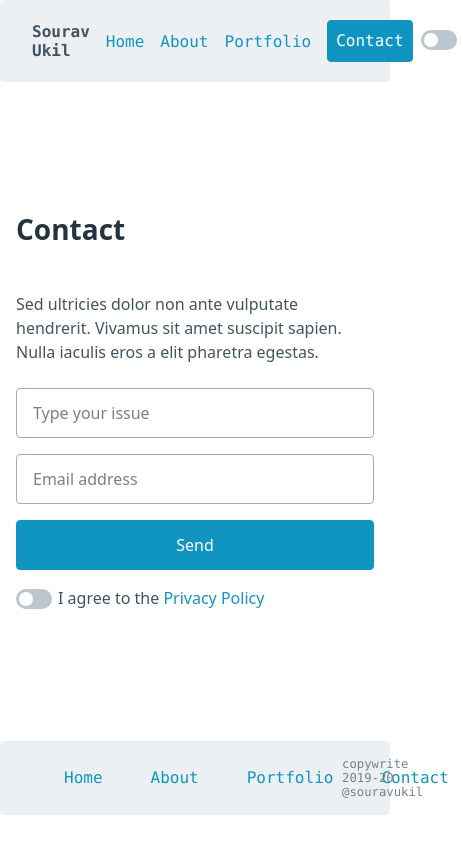
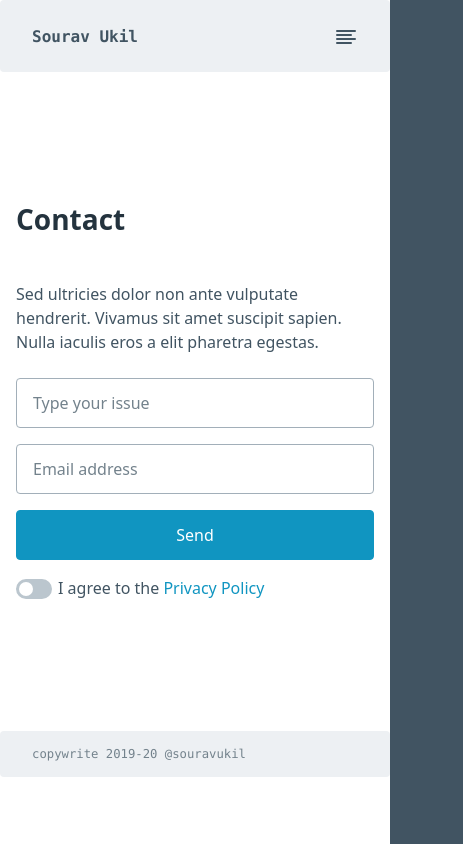
Before and after one commit to souravsspace/nomal-site.github.io, a React (Vite) app: page /contact in a window 390 px wide. Shown: the whole page, 463 px wide, since content can reach past the window. Built offline with nearby package versions, Linux system fonts and the light colour scheme.

Commit message:
a litte website does nothing

```diff
--- a/package.json
+++ b/package.json
@@ -13,6 +13,7 @@
   "dependencies": {
     "react": "^18.2.0",
     "react-dom": "^18.2.0",
+    "react-icons": "^4.10.1",
     "react-router-dom": "^6.15.0"
   },
   "devDependencies": {
--- a/src/App.css
+++ b/src/App.css
@@ -11,6 +11,52 @@
   text-align: center;
 }
 
+.toggle--btn--ul {
+  display: none;
+}
+
+.toggle--btn {
+  font-size: 1.5rem;
+  cursor: pointer;
+}
 
 
 /* for mobile */
+@media (max-width: 600px){
+  .navbar--items {
+    position: fixed;
+    inset: 0;
+    flex-direction: column;
+
+    display: grid;
+    place-items: center;
+
+    background-color:hsl(205, 20%, 32%);
+
+    transition: all 300ms ease;
+  }
+
+  .hide {
+    transform: translateX(100%);
+  }
+
+  .show {
+    transform: translateX(0);
+  }
+
+  .toggle--btn--ul {
+    display: block;
+    z-index: 999;
+  }
+
+  .footer--nav-items {
+    display: none;
+  }
+
+  .toggle--btn--ani {
+    transform: rotate(180deg);
+  }
+  .toggle--btn--ani-reverse {
+    transform: rotate(-180deg);
+  }
+}
--- a/src/App.jsx
+++ b/src/App.jsx
@@ -43,6 +43,7 @@ function App() {
     <Router>
       <Navigation navNames={navNames} handleTheme={handleTheme} selectedTheme={selectedTheme} />
         <Routes>
+          <Route exact path='*' element={<HomeMain/>} />
           <Route exact path='/' element={<HomeMain />} />
           <Route exact path='/portfolio' element={<Portfolio  />} />
           <Route exact path='/about' element={<About  />} />
--- a/src/components/Footer.jsx
+++ b/src/components/Footer.jsx
@@ -5,7 +5,7 @@ export default function Footer(props) {
   return (
     <code className='container-fluid' style={{paddingBlock:'1rem'}}>
       <nav className='container-fluid'>
-          <ul className='container'>
+          <ul className='container footer--nav-items'>
             <Link style={{marginInline:"1rem"}} to="/">{props.navNames.Home}</Link>
             <Link style={{marginInline:"1rem"}} to="/about">{props.navNames.About}</Link>
             <Link style={{marginInline:"1rem"}} to="/portfolio">{props.navNames.Portfolio}</Link>
--- a/src/components/Navigation.jsx
+++ b/src/components/Navigation.jsx
@@ -1,23 +1,36 @@
-import React from 'react'
+import React, { useState } from 'react'
 import { Link } from 'react-router-dom'
+import { FiAlignLeft } from "react-icons/fi";
+
 
 export default function Navigation(props) {
+  const [navValue, setNavValue] = useState('hide')
+
+  const toggleNavigationBar = () => {
+        (navValue === 'hide') ? setNavValue('show') : setNavValue('hide')
+  }
+
   return (
       <code className='container-fluid' data-theme={props.dataTheme}>
           <nav className='container-fluid'>
           <ul>
             <li><strong>Sourav Ukil</strong></li>
           </ul>
-          <ul>
-            <li><Link to="/">{props.navNames.Home}</Link></li>
-            <li><Link to="/about">{props.navNames.About}</Link></li>
-            <li><Link to="/portfolio">{props.navNames.Portfolio}</Link></li>
-            <li><Link to="/contact" role="button">{props.navNames.Contact}</Link></li>
+          <ul className={`navbar--items ${navValue}`}>
+            <li onClick={toggleNavigationBar}><Link to="/">{props.navNames.Home}</Link></li>
+            <li onClick={toggleNavigationBar}><Link to="/about">{props.navNames.About}</Link></li>
+            <li onClick={toggleNavigationBar}><Link to="/portfolio">{props.navNames.Portfolio}</Link></li>
+            <li onClick={toggleNavigationBar}><Link to="/contact" role="button">{props.navNames.Contact}</Link></li>
             <input type="checkbox" role="switch"
             onChange={props.handleTheme}
             defaultChecked={props.selectedTheme === 'data-dark'}
             />
           </ul>
+          <ul className='toggle--btn--ul'>
+            <li onClick={toggleNavigationBar} className='toggle--btn'>
+              <FiAlignLeft />
+            </li>
+          </ul>
           </nav>
       </code>
   )
```
Also changed, not shown: 1 other file (tests, documents, lock files or other folders).
